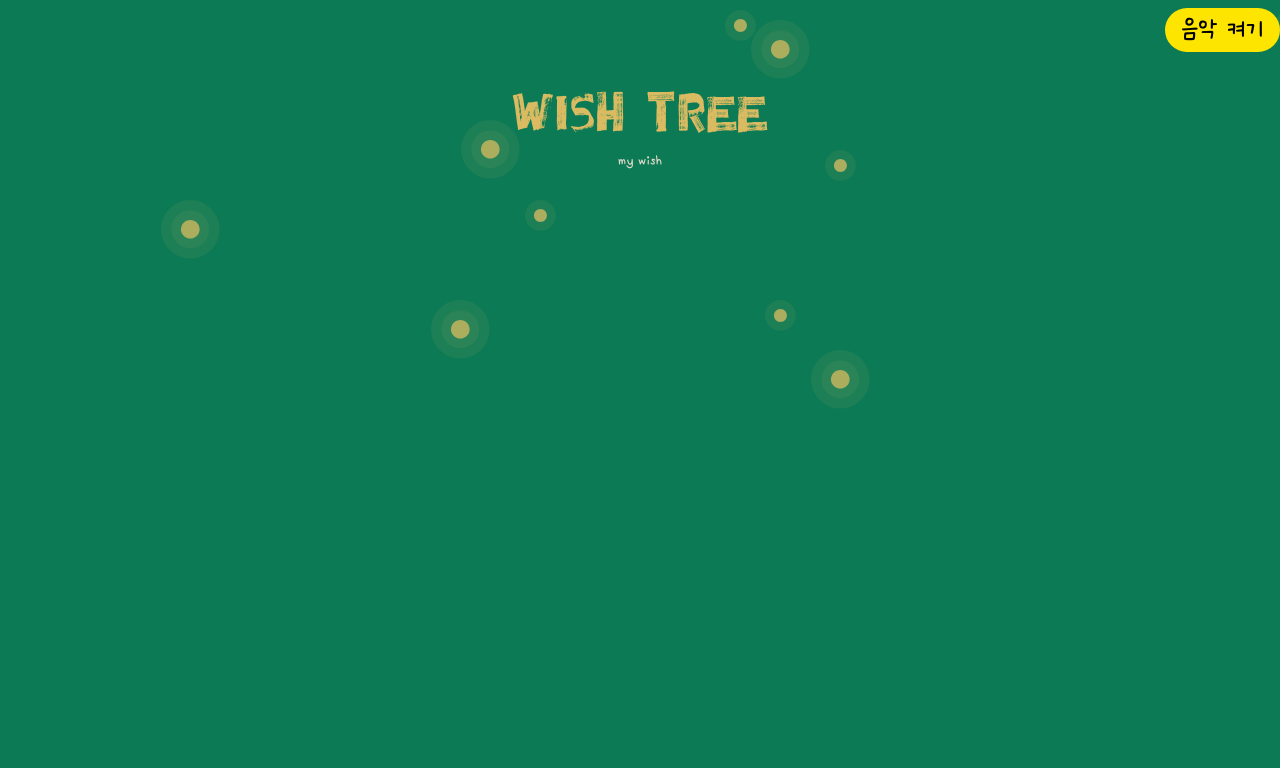
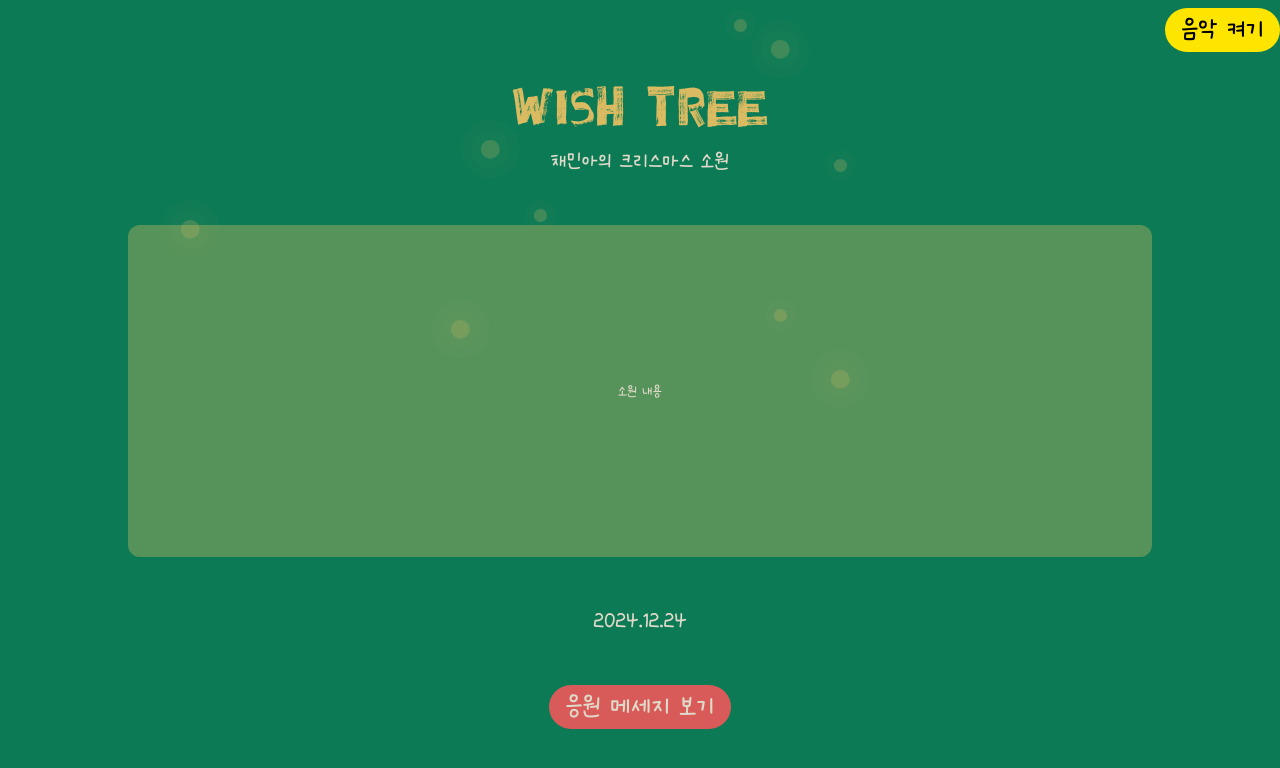
Before and after one commit to chaemina/wishtree-v1, a Next.js app in the folder wish-tree/: page /wish/mywish in a window 1280 px wide. Shown: the top 768 px of the page. Built offline with nearby package versions, Linux system fonts and the light colour scheme.

Commit message:
feat: wish page
소원 열람 페이지 UI 구현

```diff
--- /dev/null
+++ b/wish-tree/shared/components/molecules/WishCard.tsx
@@ -0,0 +1,10 @@
+import { WishCardProps } from "../../types/BoxProps";
+
+const WishCard = ({wish} : WishCardProps) => {
+    return(
+        <div className="w-[80%] h-[50%] bg-opacity-30 p-2 flex justify-center rounded-xl items-center bg-bgCard">{wish}
+        </div>
+    )
+}
+
+export default WishCard;
--- /dev/null
+++ b/wish-tree/shared/components/templates/WishTemplate.tsx
@@ -0,0 +1,24 @@
+"use client";
+
+import MessageCard from "../atoms/MessageCard";
+import CustomButton from "../atoms/CustomButton";
+import WishCard from "../molecules/WishCard";
+import { WishCardProps } from "../../types/BoxProps";
+
+const WishTemplate = ({wish}: WishCardProps)  => {
+
+    const name = "채민아" // api 요청
+    const date = "2024.12.24" // 작성 날짜
+
+    return (
+        <div className="w-full h-full flex flex-col items-center gap-10">
+            <MessageCard message={`${name}의 크리스마스 소원`}/>
+            {/* wish card 에 내 소원 전달 */}
+            <WishCard wish={wish} />
+            <MessageCard message={`${date}`}/>
+            <CustomButton btnColor="red" handleClick={()=>{console.log("click")}}>응원 메세지 보기</CustomButton>
+        </div>
+    )
+}
+
+export default WishTemplate;
--- a/wish-tree/shared/components/templates/WishTreeTemplate.tsx
+++ b/wish-tree/shared/components/templates/WishTreeTemplate.tsx
@@ -3,17 +3,23 @@
 import { Message } from "../../constants/strings";
 import MainMolecule from "../molecules/MainMolecule";
 import CustomButton from "../atoms/CustomButton";
+import { useRouter } from "next/navigation";
 import WishTreeMolecule from "../molecules/WishTreeMolecule";
 
 const WishTreeTemplate = () => {
+    const router = useRouter()
     const message = Message.WISHTREE_MESSAGE
+
+    const goToMyWish = () => {
+        router.push("/wish/mywish")
+    }
 
     return (
         <div className="relative w-full h-full flex flex-col items-center">
             <MainMolecule message={message}/>
             {/* 소원 + 트리 molecule 컴포넌트 */}
             <WishTreeMolecule/>
-            <CustomButton className="absolute bottom-10" btnColor="red" handleClick={()=>{console.log("click")}}>내 소원 보러가기</CustomButton>
+            <CustomButton className="absolute bottom-10" btnColor="red" handleClick={goToMyWish}>내 소원 보러가기</CustomButton>
         </div>
     )
 }
--- a/wish-tree/shared/types/BoxProps.tsx
+++ b/wish-tree/shared/types/BoxProps.tsx
@@ -3,3 +3,7 @@ import { ReactNode } from "react";
 export interface BoxProps {
     children: ReactNode;
 }
+
+export interface WishCardProps {
+    wish: string;
+}
--- a/wish-tree/src/app/(root)/page.tsx
+++ b/wish-tree/src/app/(root)/page.tsx
@@ -9,7 +9,7 @@ export default function Main() {
     // useEffect로 화면 로드할 때 마다 api 요청 보내서 여부 확인
     // token 여부 먼저 검사하고, token 있으면 written 검사
 
-    const written = false;
+    const written = true;
 
 
     return (
--- a/wish-tree/src/app/wish/[id]/page.tsx
+++ b/wish-tree/src/app/wish/[id]/page.tsx
@@ -1,3 +1,5 @@
+import WishTemplate from "../../../../shared/components/templates/WishTemplate";
+
 export const metadata = {
     title: "소원 트리",
   };
@@ -6,7 +8,8 @@ export const metadata = {
 export default function Wish() {
     return (
         <div>
-            <h1>wish [id]</h1>
+        {/* 해당 id 사용자 메세지 전달 */}
+            <WishTemplate wish="소원 내용"/>
         </div>
     )
 }
--- a/wish-tree/src/app/wish/mywish/page.tsx
+++ b/wish-tree/src/app/wish/mywish/page.tsx
@@ -1,11 +1,14 @@
+import WishTemplate from "../../../../shared/components/templates/WishTemplate";
+
 export const metadata = {
     title: "소원 트리",
   };
 
 export default function Wish() {
     return (
-        <div>
-            <h1>my wish</h1>
-        </div>
+        <>
+         {/* 내 소원 전달 */}
+           <WishTemplate wish="소원 내용"/>
+        </>
     )
 }
--- a/wish-tree/tailwind.config.ts
+++ b/wish-tree/tailwind.config.ts
@@ -39,6 +39,7 @@ export default {
         foreground: "var(--foreground)",
         myRed : "#D85B59",
         myYellow: "#FEE500",
+        bgCard : "#FDCD69"
       },
       screens: {
         'mobile': '200px',
```
